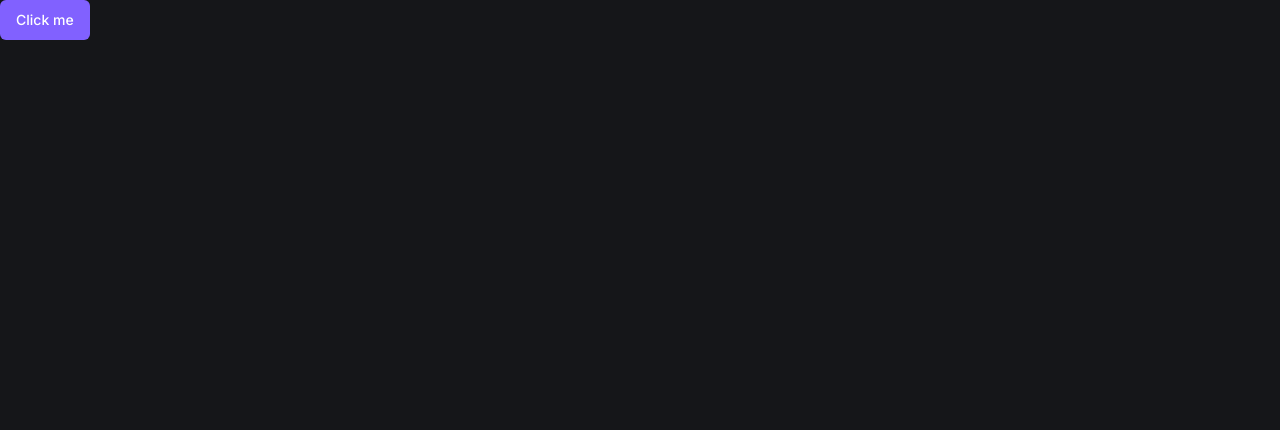
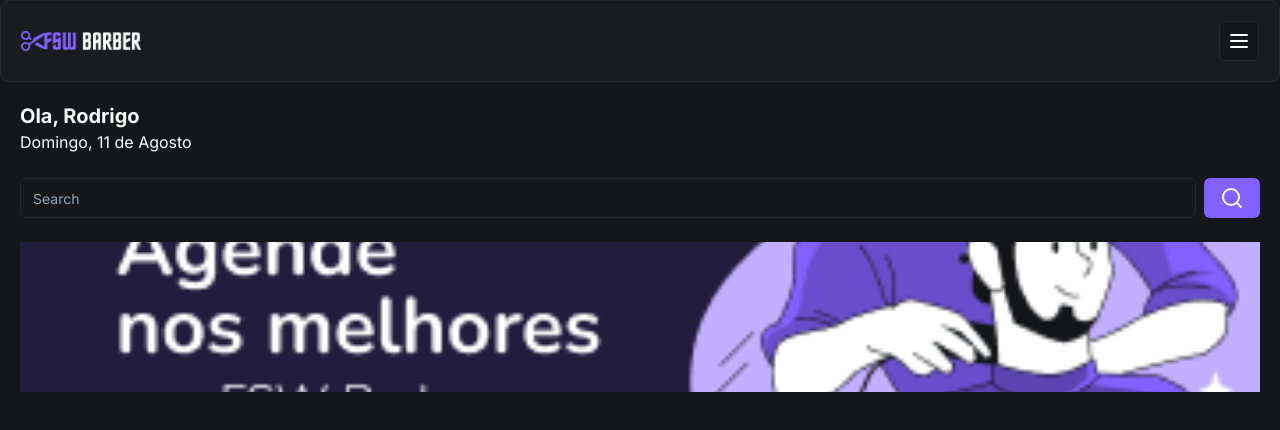
Before and after one commit to rb-belarmino/fsw-barber, a Next.js app: page / in a window 1280 px wide. Shown: the top 430 px of the page. Built offline with nearby package versions, Linux system fonts and the light colour scheme.

Commit message:
feat: add header component and benner

```diff
--- /dev/null
+++ b/app/_components/header.tsx
@@ -0,0 +1,19 @@
+import Image from "next/image"
+import { Card, CardContent } from "./ui/card"
+import { Button } from "./ui/button"
+import { MenuIcon } from "lucide-react"
+
+const Header = () => {
+  return (
+    <Card>
+      <CardContent className="flex flex-row items-center justify-between p-5">
+        <Image src="/logo.png" alt="FSW Barber" width={120} height={18} />
+        <Button size="icon" variant="outline">
+          <MenuIcon />
+        </Button>
+      </CardContent>
+    </Card>
+  )
+}
+
+export default Header
--- /dev/null
+++ b/app/_components/ui/card.tsx
@@ -0,0 +1,79 @@
+import * as React from "react"
+
+import { cn } from "@/app/_lib/utils"
+
+const Card = React.forwardRef<
+  HTMLDivElement,
+  React.HTMLAttributes<HTMLDivElement>
+>(({ className, ...props }, ref) => (
+  <div
+    ref={ref}
+    className={cn(
+      "rounded-lg border bg-card text-card-foreground shadow-sm",
+      className,
+    )}
+    {...props}
+  />
+))
+Card.displayName = "Card"
+
+const CardHeader = React.forwardRef<
+  HTMLDivElement,
+  React.HTMLAttributes<HTMLDivElement>
+>(({ className, ...props }, ref) => (
+  <div
+    ref={ref}
+    className={cn("flex flex-col space-y-1.5 p-6", className)}
+    {...props}
+  />
+))
+CardHeader.displayName = "CardHeader"
+
+const CardTitle = React.forwardRef<
+  HTMLParagraphElement,
+  React.HTMLAttributes<HTMLHeadingElement>
+>(({ className, ...props }, ref) => (
+  <h3
+    ref={ref}
+    className={cn(
+      "text-2xl font-semibold leading-none tracking-tight",
+      className,
+    )}
+    {...props}
+  />
+))
+CardTitle.displayName = "CardTitle"
+
+const CardDescription = React.forwardRef<
+  HTMLParagraphElement,
+  React.HTMLAttributes<HTMLParagraphElement>
+>(({ className, ...props }, ref) => (
+  <p
+    ref={ref}
+    className={cn("text-sm text-muted-foreground", className)}
+    {...props}
+  />
+))
+CardDescription.displayName = "CardDescription"
+
+const CardContent = React.forwardRef<
+  HTMLDivElement,
+  React.HTMLAttributes<HTMLDivElement>
+>(({ className, ...props }, ref) => (
+  <div ref={ref} className={cn("p-6 pt-0", className)} {...props} />
+))
+CardContent.displayName = "CardContent"
+
+const CardFooter = React.forwardRef<
+  HTMLDivElement,
+  React.HTMLAttributes<HTMLDivElement>
+>(({ className, ...props }, ref) => (
+  <div
+    ref={ref}
+    className={cn("flex items-center p-6 pt-0", className)}
+    {...props}
+  />
+))
+CardFooter.displayName = "CardFooter"
+
+export { Card, CardHeader, CardFooter, CardTitle, CardDescription, CardContent }
--- /dev/null
+++ b/app/_components/ui/input.tsx
@@ -0,0 +1,25 @@
+import * as React from "react"
+
+import { cn } from "@/app/_lib/utils"
+
+export interface InputProps
+  extends React.InputHTMLAttributes<HTMLInputElement> {}
+
+const Input = React.forwardRef<HTMLInputElement, InputProps>(
+  ({ className, type, ...props }, ref) => {
+    return (
+      <input
+        type={type}
+        className={cn(
+          "flex h-10 w-full rounded-md border border-input bg-background px-3 py-2 text-sm ring-offset-background file:border-0 file:bg-transparent file:text-sm file:font-medium placeholder:text-muted-foreground focus-visible:outline-none focus-visible:ring-2 focus-visible:ring-ring focus-visible:ring-offset-2 disabled:cursor-not-allowed disabled:opacity-50",
+          className,
+        )}
+        ref={ref}
+        {...props}
+      />
+    )
+  },
+)
+Input.displayName = "Input"
+
+export { Input }
--- a/app/page.tsx
+++ b/app/page.tsx
@@ -1,8 +1,32 @@
+import { SearchIcon } from "lucide-react"
+import Header from "./_components/header"
 import { Button } from "./_components/ui/button"
+import { Input } from "./_components/ui/input"
+import Image from "next/image"
 
 const Home = () => {
   return (
-    <Button>Click me</Button>
+    <div>
+      <Header />
+      <div className="p-5">
+        <h2 className="text-xl font-bold">Ola, Rodrigo</h2>
+        <p>Domingo, 11 de Agosto</p>
+        <div className="mt-6 flex items-center gap-2">
+          <Input placeholder="Search" />
+          <Button>
+            <SearchIcon />
+          </Button>
+        </div>
+        <div className="relative mt-6 h-[150px] w-full">
+          <Image
+            alt="Agende com FWS Barber"
+            src="/banner-01.png"
+            fill
+            className="object-cover"
+          />
+        </div>
+      </div>
+    </div>
   )
 }
 
```
Also changed, not shown: components.json, public/banner-01.png (added), public/logo.png (added).
